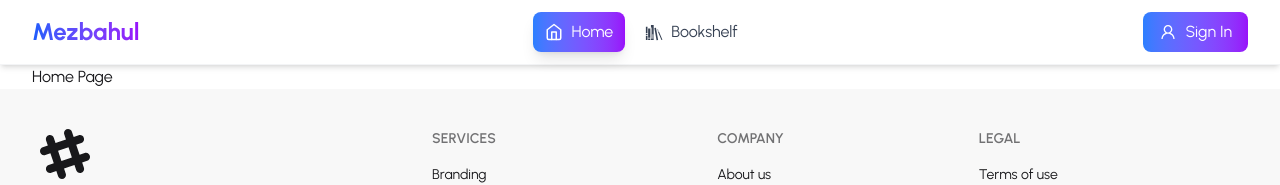
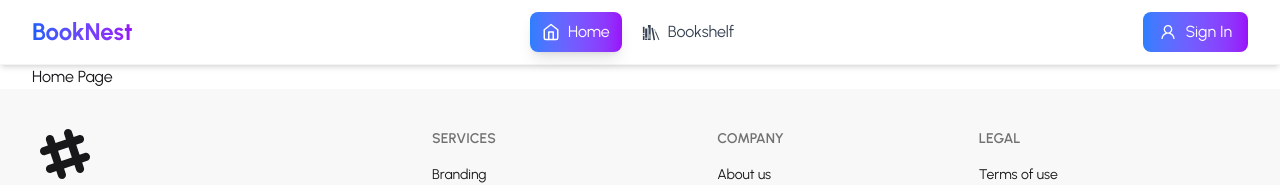
Before and after one commit to Mezbahul-241-15-929/BookNest_Client, a React (Vite) app: page / in a window 1280 px wide. Shown: the top 185 px of the page. Built offline with nearby package versions, Linux system fonts and the light colour scheme; no server answers.

Commit message:
swipper & framer motion added

```diff
--- a/package.json
+++ b/package.json
@@ -14,6 +14,7 @@
     "@tanstack/react-query": "^5.90.21",
     "axios": "^1.13.6",
     "firebase": "^12.10.0",
+    "framer-motion": "^12.35.1",
     "lottie-react": "^2.4.1",
     "react": "^19.2.0",
     "react-dom": "^19.2.0",
@@ -21,6 +22,7 @@
     "react-hot-toast": "^2.6.0",
     "react-icons": "^5.5.0",
     "react-router": "^7.13.1",
+    "swiper": "^12.1.2",
     "tailwindcss": "^4.2.1"
   },
   "devDependencies": {
--- a/src/pages/shared/Navbar/Navbar.jsx
+++ b/src/pages/shared/Navbar/Navbar.jsx
@@ -105,7 +105,7 @@ const Navbar = () => {
                             to='/'
                             className="text-2xl font-bold bg-gradient-to-r from-blue-600 to-purple-600 bg-clip-text text-transparent hover:scale-105 transition-transform duration-300"
                         >
-                            Mezbahul
+                            BookNest
                         </NavLink>
                     </div>
 
```
Also changed, not shown: 1 other file (tests, documents, lock files or other folders).
